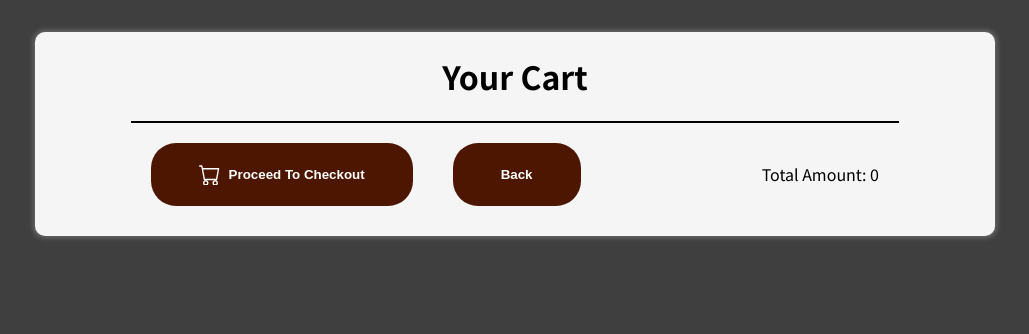
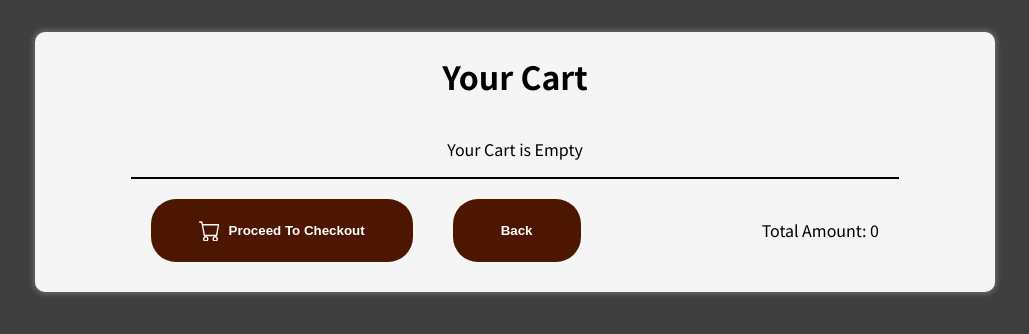
Before and after one commit to stefanomusicman/food-order-app, a React (Create React App) app: page /cart in a window 1280 px wide. Shown: the top 334 px of the page, without its empty margins (125-1154 px from the left). Built offline with nearby package versions, Linux system fonts and the light colour scheme; a web font is replaced by a local one.

Commit message:
delete item functionality added

```diff
--- a/src/Components/Cart/Cart.js
+++ b/src/Components/Cart/Cart.js
@@ -7,6 +7,14 @@ import { BsCart } from 'react-icons/bs';
 import { BsTrash } from "react-icons/bs";
 
 
+// const getSessionOrDefault = (key, defaultValue) => {
+//     const stored = sessionStorage.getItem(key);
+//     if(stored === null) {
+//       return defaultValue;
+
+//     return JSON.parse(stored);    }
+// }
+
 export let productsInCart = [];
 
 export const addProductToCart = (id, quantity) => {
@@ -15,6 +23,14 @@ export const addProductToCart = (id, quantity) => {
 
 
 const Cart = () => {
+
+    // const [cart, setCart] = useState(getSessionOrDefault('cartItems', [productsInCart]));
+    // useEffect(() => {
+    //   sessionStorage.setItem('cartItems', JSON.stringify(cart))
+    // }, [cart]);
+
+    const [cart, setCart] = useState(productsInCart);
+    // const [total, setTotal] = useState(0);
 
     // Just for making rerender happen
     const [update, setUpdate] = useState(0);
@@ -33,25 +49,32 @@ const Cart = () => {
         setUpdate(update+1);
     }
 
+    const handleDelete = (id) => {
+        setCart((prevCart) => prevCart.filter(item => item.id !== id));
+    }
+
+    const total = cart.map(item => item.price).reduce((previousValue, currentValue) => {return previousValue + currentValue}, 0);
+
     return(
         <div className={classes['cart-container']}>
             <div className={classes.cart}>
                 <h1>Your Cart</h1>
                 <div className={classes['cart-items__container']}>
-                   { productsInCart.map((el, i) => <div className={classes['cart-items']} key={i}>
+                   { cart.map((el, i) => <div className={classes['cart-items']} key={i}>
                         <h3 className={classes.quantity}>{el.quantity}</h3>
                         <h3 className={classes.name}>{el.name}</h3>
                         <h3 className={classes.price}>{`${el.price}$`}</h3>
                         <div className={classes['cart-buttons__container']}>
                             <button onClick={() => handleIncreaseQuantity(el.id)}>+</button>
                             <button onClick={() => handleDecreaseQuantity(el.id)}>-</button>
-                            <button><BsTrash /></button>
+                            <button onClick={() => handleDelete(el.id)}><BsTrash /></button>
                         </div>
                    </div>)}
+                   {cart.length === 0 && <p>Your Cart is Empty</p>}
                 </div>
                 <div className={classes['cart-footer__container']}>
                     <div className={classes['buttons-container']}>
-                        <button className={classes['checkout-button']}>
+                        <button onClick={() => console.log(cart)} className={classes['checkout-button']}>
                             <BsCart className={classes['checkout-icon']} />
                             <span>Proceed To Checkout</span>
                         </button>
@@ -60,7 +83,7 @@ const Cart = () => {
                         </Link>
                     </div>
                     <div className={classes['total-amount']}>
-                        <p>Total Amount: 0</p>
+                        <div>Total Amount: {total}</div>
                     </div>
                 </div>
             </div>
```
